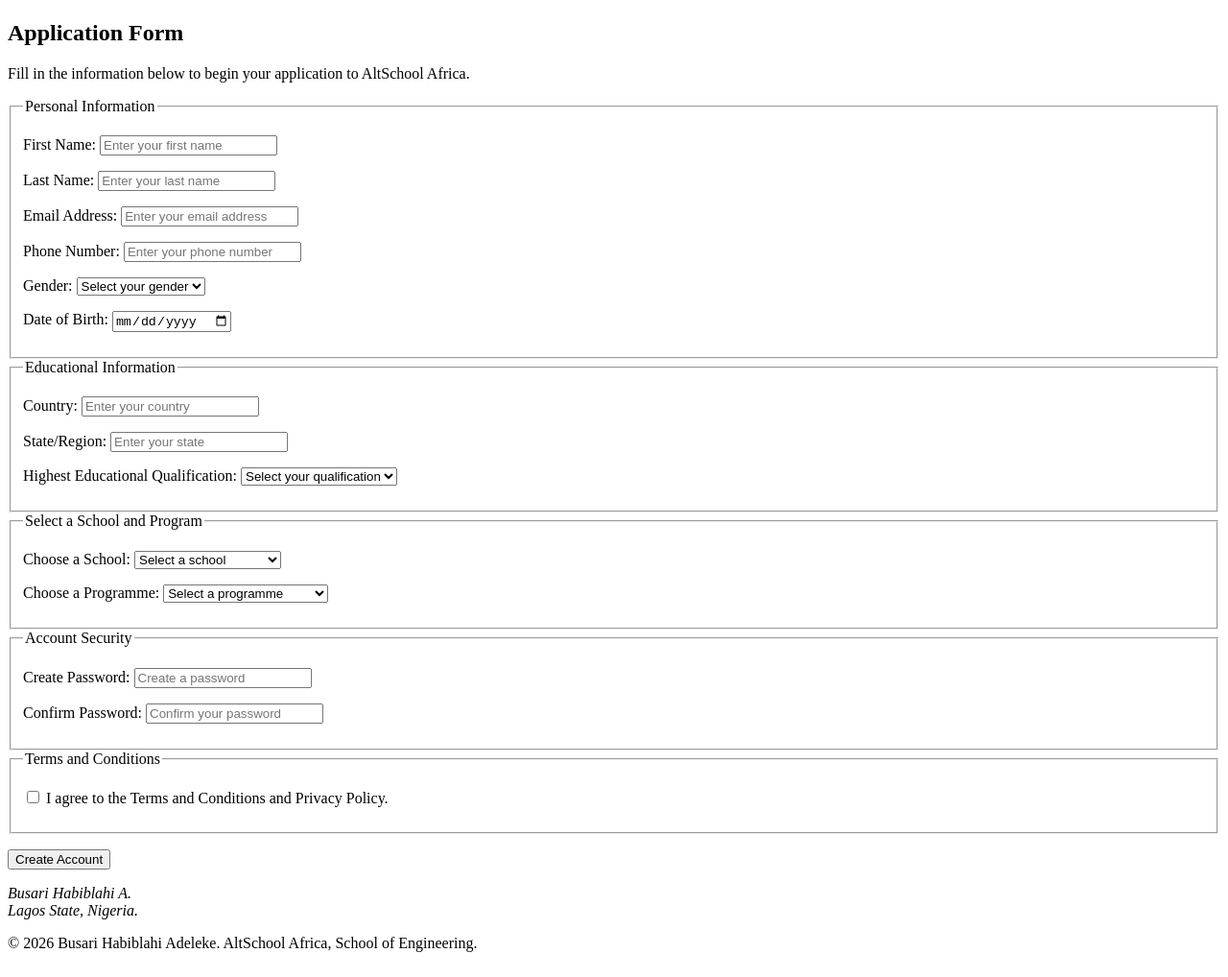
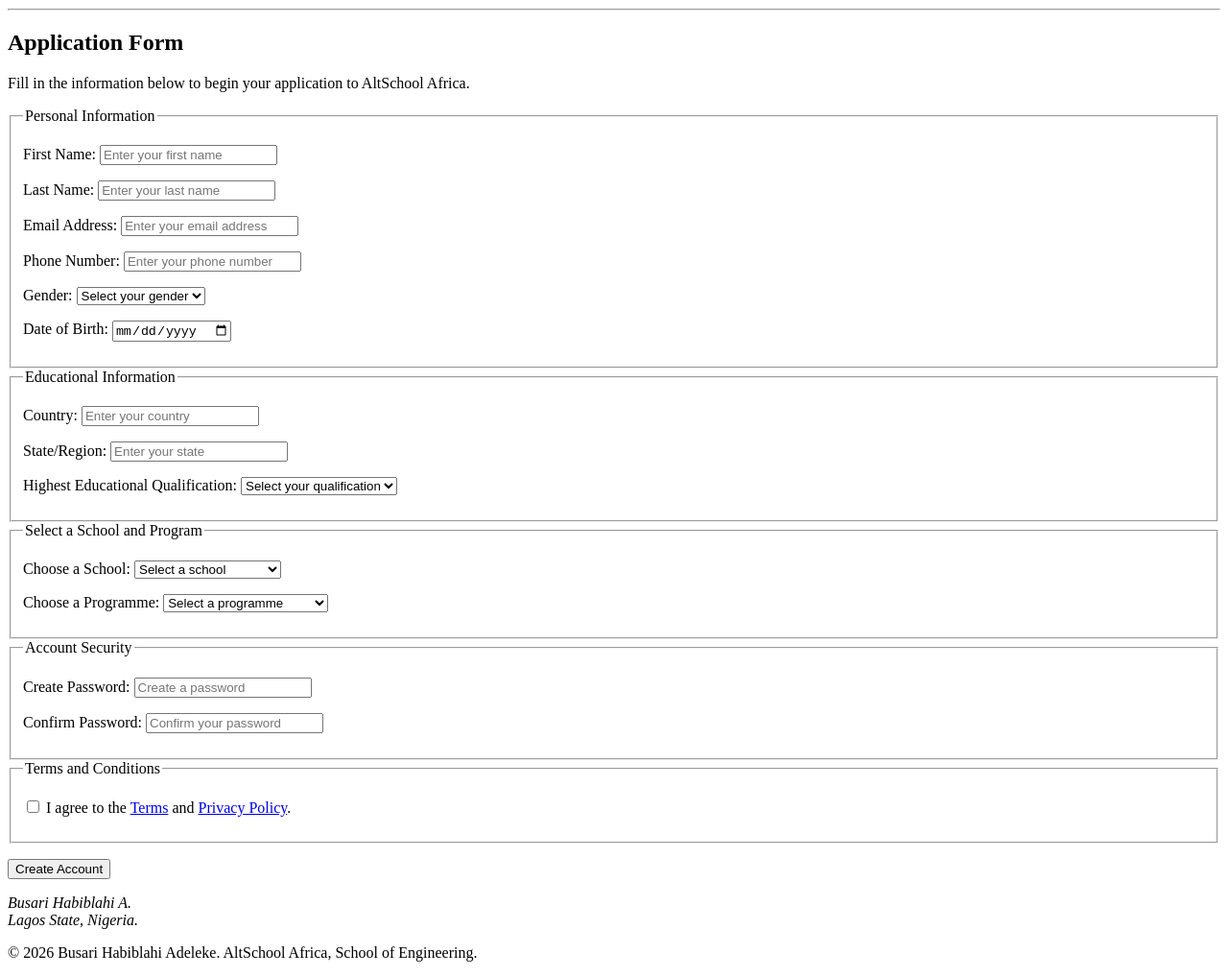
Before and after one commit to habiblahi/altschool-month-1-assessment, a plain HTML site: page form.html in a window 1280 px wide. Shown: the part 104-1122 px from the top of the page at 96% size. Drawn offline with Linux system fonts and the light colour scheme.

Commit message:
Update form.html

```diff
--- a/form.html
+++ b/form.html
@@ -5,7 +5,7 @@
     <meta name="viewport" content="width=device-width, initial-scale=1.0" />
     <meta
       name="description"
-      content="AltSchool Africa application form replica."
+      content="AltSchool Africa application form."
     />
     <title>AltSchool Africa | Application Form</title>
   </head>
@@ -24,7 +24,7 @@
         alt="AltSchool Africa Logo"
       />
     </header>
-
+    <hr />
     <main>
       <section>
         <h2>Application Form</h2>
@@ -207,7 +207,7 @@
             <p>
               <input type="checkbox" id="terms" name="terms" required />
               <label for="terms">
-                I agree to the Terms and Conditions and Privacy Policy.
+                I agree to the <a href="#terms">Terms</a> and <a href="#privacy">Privacy Policy</a>.
               </label>
             </p>
           </fieldset>
```
